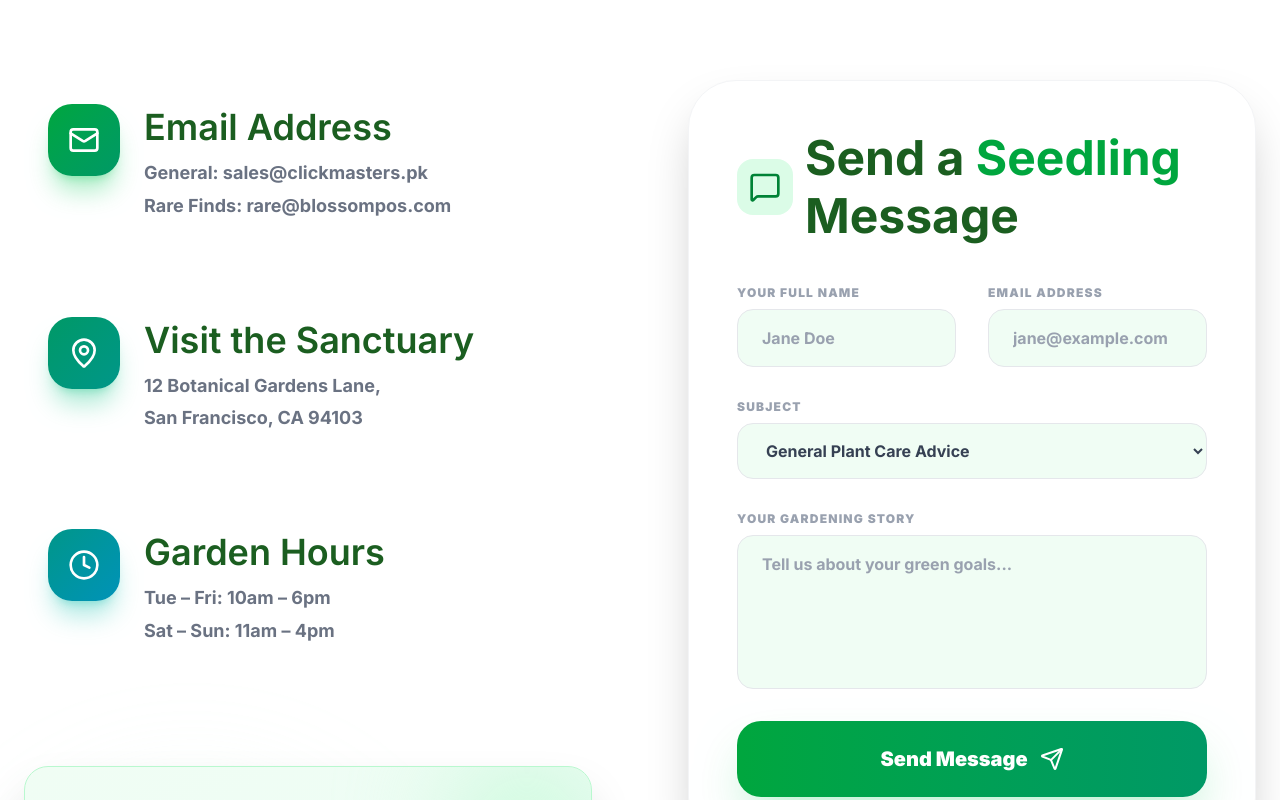
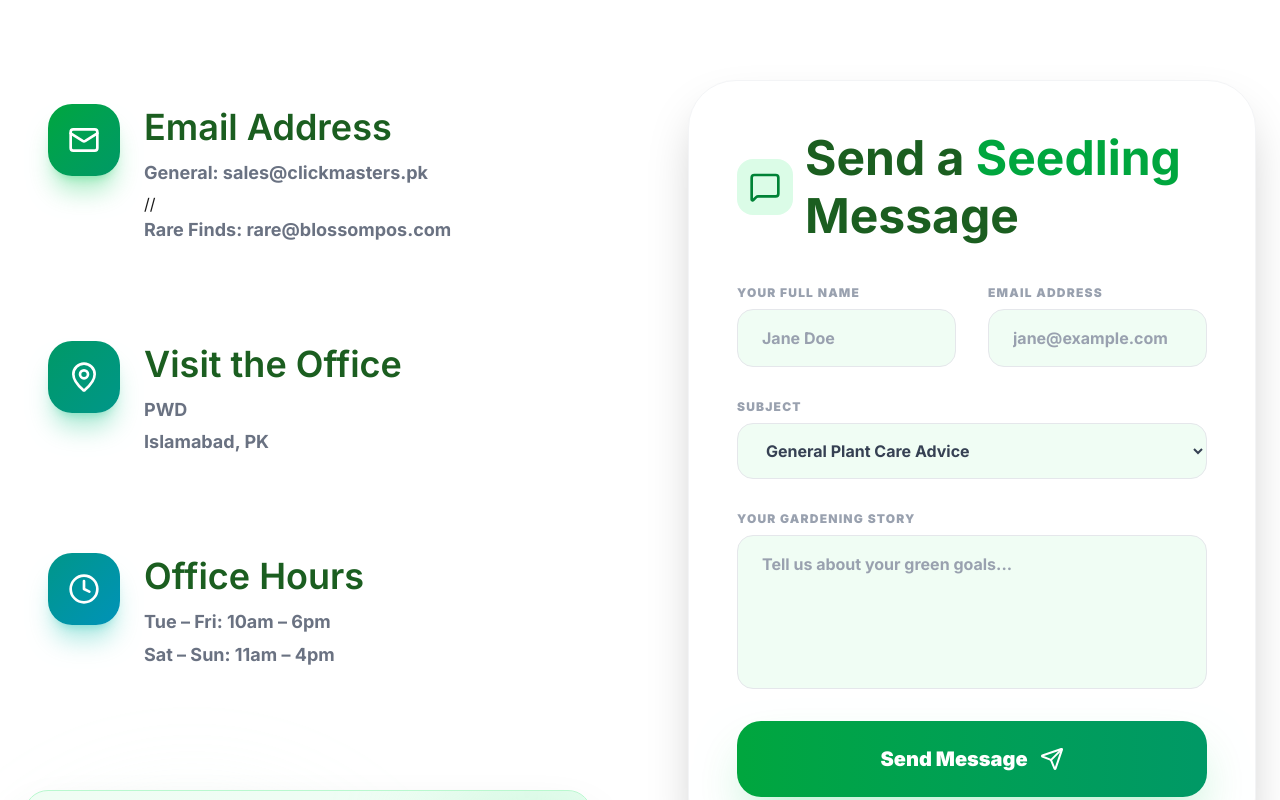
Before and after one commit to clickmaster4285/NurseriesPOS, a Next.js app: page /contact in a window 1280 px wide. Shown: the part 698-1498 px from the top of the page. Built offline with nearby package versions, Linux system fonts and the light colour scheme.

Commit message:
Update page.js

```diff
--- a/app/contact/page.js
+++ b/app/contact/page.js
@@ -103,7 +103,7 @@ export default function ContactPage() {
                         <div>
                            <h3 className="text-2xl font-black text-gray-900 mb-2">Email Address</h3>
                            <p className="text-gray-500 font-bold mb-1">General: sales@clickmasters.pk</p>
-                           <p className="text-gray-500 font-bold">Rare Finds: rare@blossompos.com</p>
+                           // <p className="text-gray-500 font-bold">Rare Finds: rare@blossompos.com</p>
                         </div>
                      </motion.div>
 
@@ -115,9 +115,9 @@ export default function ContactPage() {
                            <MapPin size={32} />
                         </div>
                         <div>
-                           <h3 className="text-2xl font-black text-gray-900 mb-2">Visit the Sanctuary</h3>
-                           <p className="text-gray-500 font-bold mb-1">12 Botanical Gardens Lane,</p>
-                           <p className="text-gray-500 font-bold">San Francisco, CA 94103</p>
+                           <h3 className="text-2xl font-black text-gray-900 mb-2">Visit the Office</h3>
+                           <p className="text-gray-500 font-bold mb-1">PWD</p>
+                           <p className="text-gray-500 font-bold">Islamabad, PK</p>
                         </div>
                      </motion.div>
 
@@ -129,7 +129,7 @@ export default function ContactPage() {
                            <Clock size={32} />
                         </div>
                         <div>
-                           <h3 className="text-2xl font-black text-gray-900 mb-2">Garden Hours</h3>
+                           <h3 className="text-2xl font-black text-gray-900 mb-2">Office Hours</h3>
                            <p className="text-gray-500 font-bold mb-1">Tue – Fri: 10am – 6pm</p>
                            <p className="text-gray-500 font-bold">Sat – Sun: 11am – 4pm</p>
                         </div>
```
